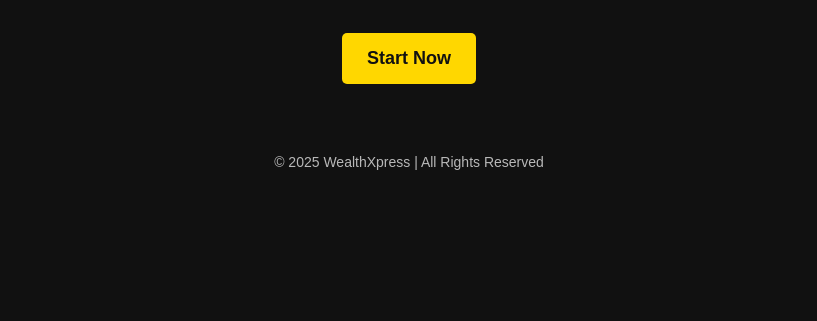
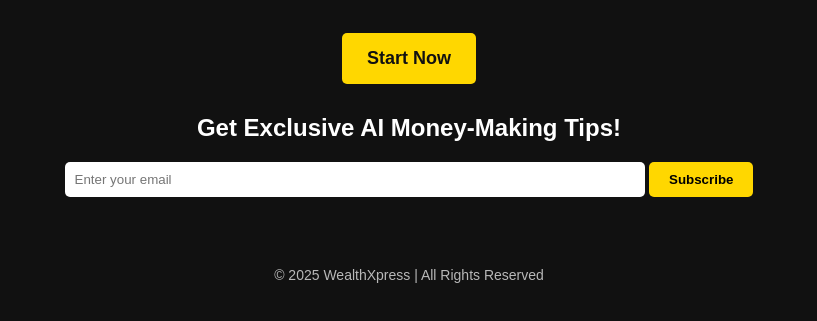
Before and after one commit to LXino-LXpedite/WealthXpress, a plain HTML site: page index.html in a window 1280 px wide. Shown: the part 189-510 px from the top of the page, without its empty margins (231-1048 px from the left). Drawn offline with Linux system fonts and the light colour scheme.

Commit message:
Update index.html

```diff
--- a/index.html
+++ b/index.html
@@ -40,13 +40,41 @@
             font-size: 14px;
             opacity: 0.7;
         }
+        .email-signup {
+            margin-top: 30px;
+        }
+        .email-signup input {
+            padding: 10px;
+            width: 70%;
+            border-radius: 5px;
+            border: none;
+        }
+        .email-signup button {
+            padding: 10px 20px;
+            background-color: gold;
+            border: none;
+            border-radius: 5px;
+            cursor: pointer;
+            font-weight: bold;
+        }
+        .email-signup button:hover {
+            background-color: #ffd700;
+        }
     </style>
 </head>
 <body>
     <div class="container">
         <h1>Welcome to WealthXpress</h1>
         <p>The ultimate platform for AI-powered wealth creation. Learn how to use AI to make money and live a luxury lifestyle.</p>
-        <a href="#" class="cta-button">Start Now</a>
+        <a href="https://your-affiliate-link.com" class="cta-button">Start Now</a>
+
+        <div class="email-signup">
+            <h2>Get Exclusive AI Money-Making Tips!</h2>
+            <form action="https://formsubmit.co/your-email@gmail.com" method="POST">
+                <input type="email" name="email" placeholder="Enter your email" required>
+                <button type="submit">Subscribe</button>
+            </form>
+        </div>
     </div>
     <div class="footer">&copy; 2025 WealthXpress | All Rights Reserved</div>
 </body>
```
